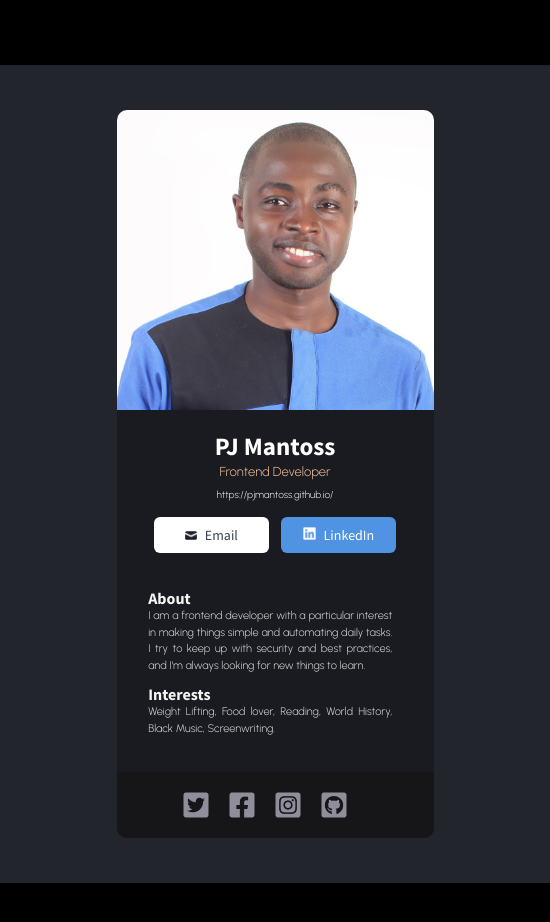
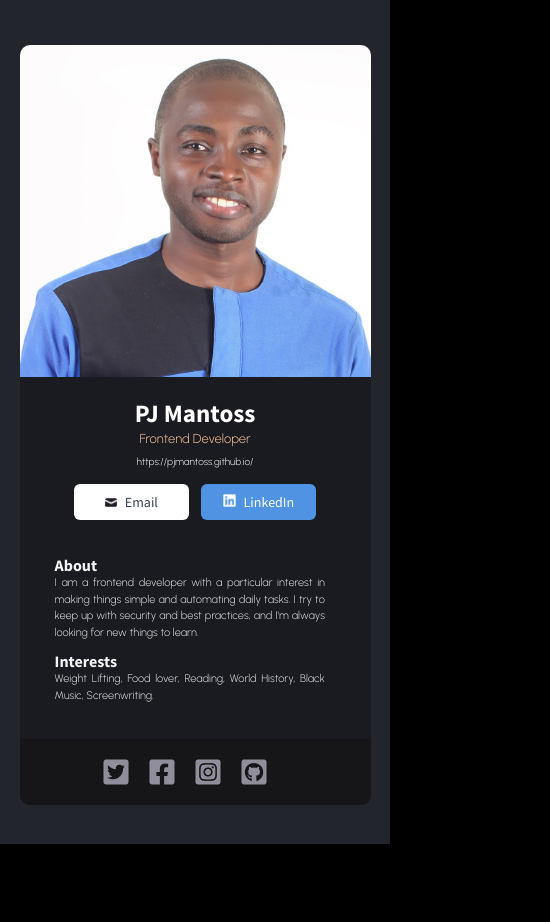
Before and after one commit to PJMantoss/digital-biz-card, a React (Create React App) app: page / in a window 390 px wide. Shown: the top 922 px of the page, 550 px wide, since content can reach past the window. After the commit the page ends 844 px from the top, so only its background shows below. Built offline with nearby package versions, Linux system fonts and the light colour scheme.

Commit message:
add mobile responsiveness

```diff
--- a/src/App.css
+++ b/src/App.css
@@ -3,7 +3,7 @@
 font-family: 'Urbanist', sans-serif; */
 .App {
     width: 550px;
-    margin: 65px auto;
+    margin: 5% auto;
     padding: 45px 0;
     background: #23252c;
 }
@@ -14,6 +14,18 @@ font-family: 'Urbanist', sans-serif; */
     height: auto;
     border-radius: 10px;
     background: #1a1b21;
+}
+
+@media only screen and (max-width: 480px){
+    .App {
+        width: 100%;
+        height: 100vh;
+        margin: 0;
+    }
+
+    .wrapper{
+        width: 90%;
+    }
 }
 
 /* Info section */
```
